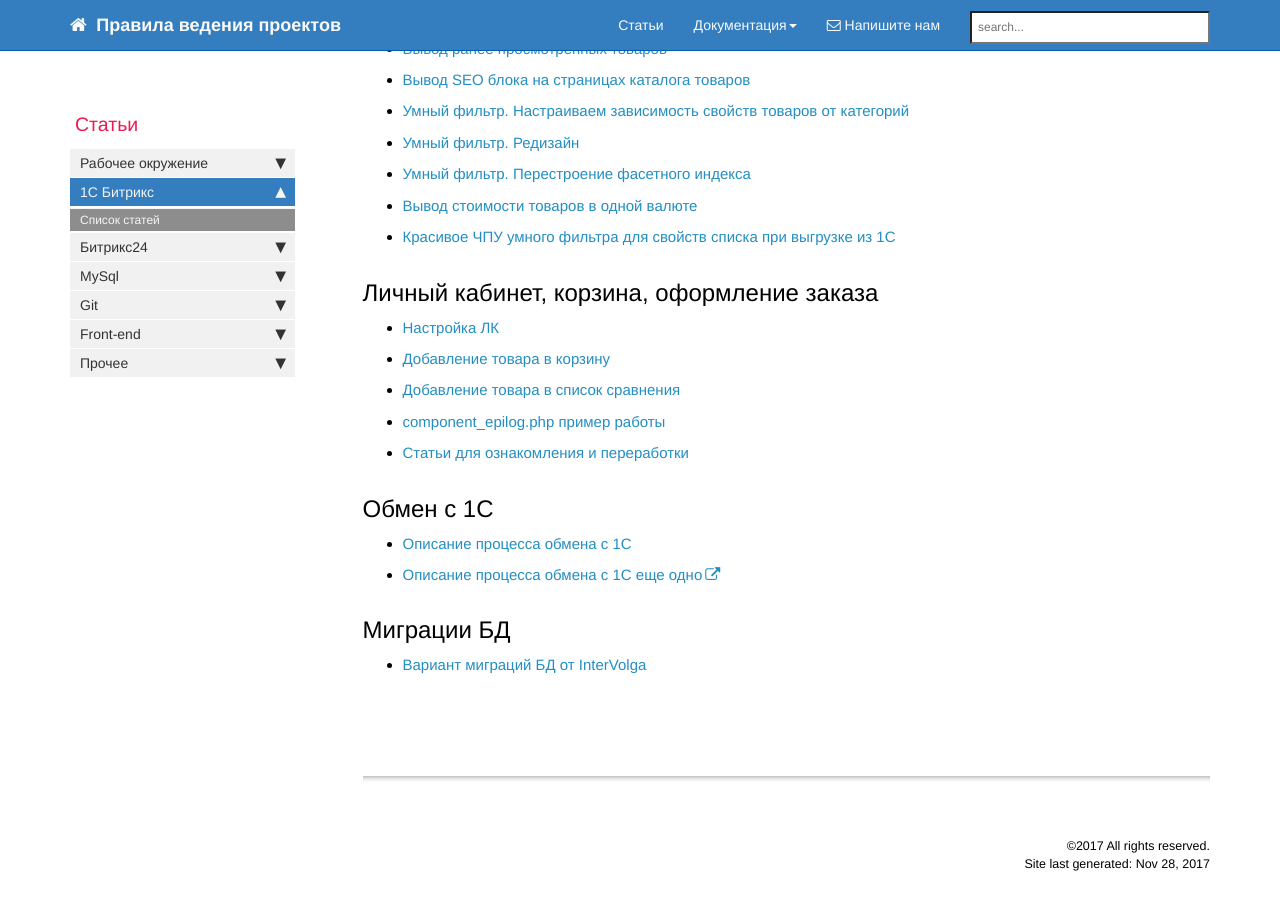
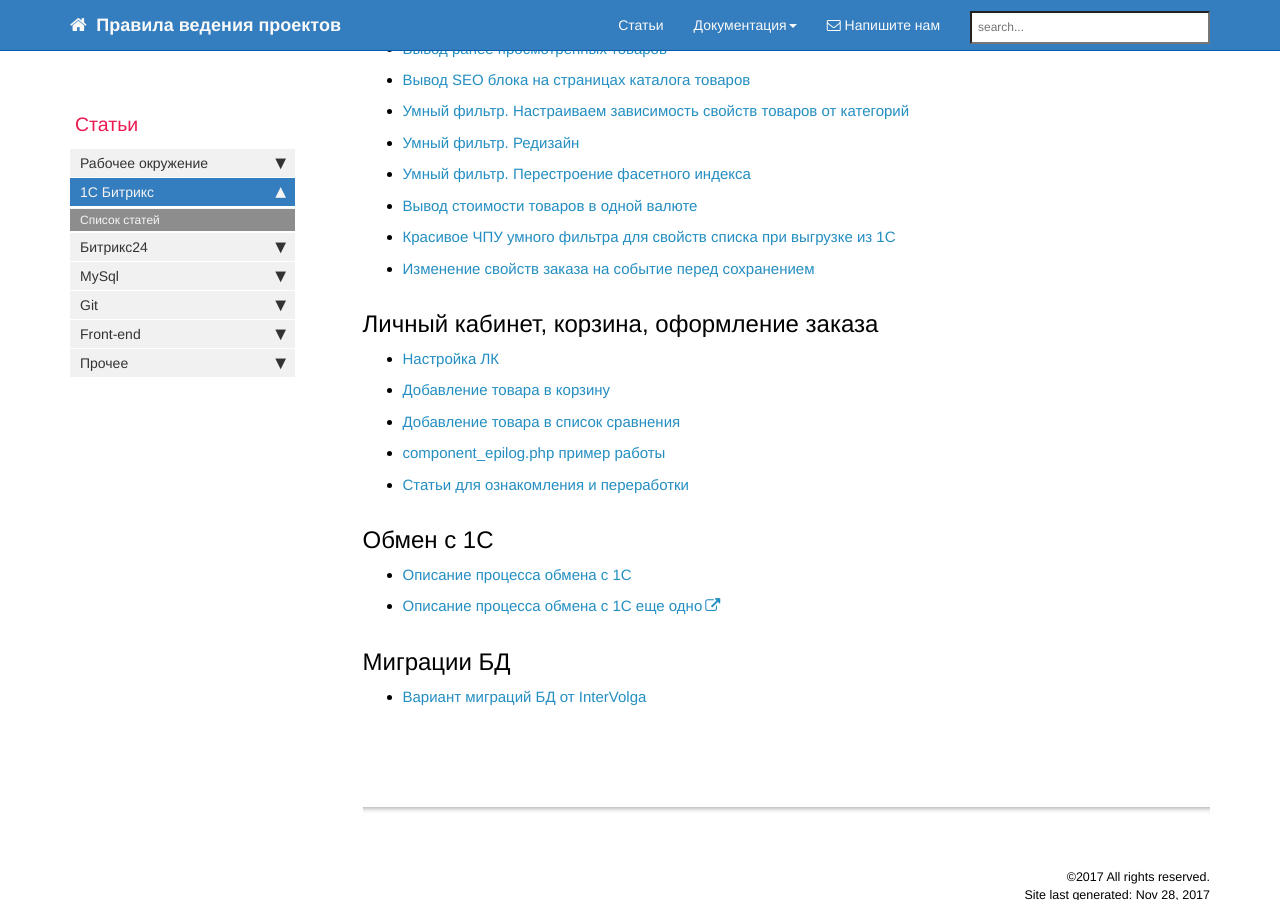
Before and after one commit to gdecider/gdecider.github.io, a Jekyll site: the page built from pages/articles/articles-g-cms-bitrix.md, in a window 1280 px wide and 900 px high, scrolled down 1061 px. Built offline with Jekyll 4.4.1, drawn with Linux system fonts in a browser that asks for light colours; nearby versions of some CDN libraries; comment, search, counter and statistics services are not loaded.

Commit message:
Update articles-g-cms-bitrix.md

```diff
--- a/pages/articles/articles-g-cms-bitrix.md
+++ b/pages/articles/articles-g-cms-bitrix.md
@@ -43,6 +43,7 @@ toc: false
 * [Умный фильтр. Перестроение фасетного индекса](/articles_bx-smart-filter-faset.html)
 * [Вывод стоимости товаров в одной валюте](/articles_bx-catalog-vivod-stoimosti-tovarov-v-odnoi-valute.html)
 * [Красивое ЧПУ умного фильтра для свойств списка при выгрузке из 1С](/articles_bx-smart-filter-chpu-pri-vigruzke-iz-1c.html)
+* [Изменение свойств заказа на событие перед сохранением](/articles-bx-onsaleorderbefore-event.html)
 
 ## Личный кабинет, корзина, оформление заказа
 
```
